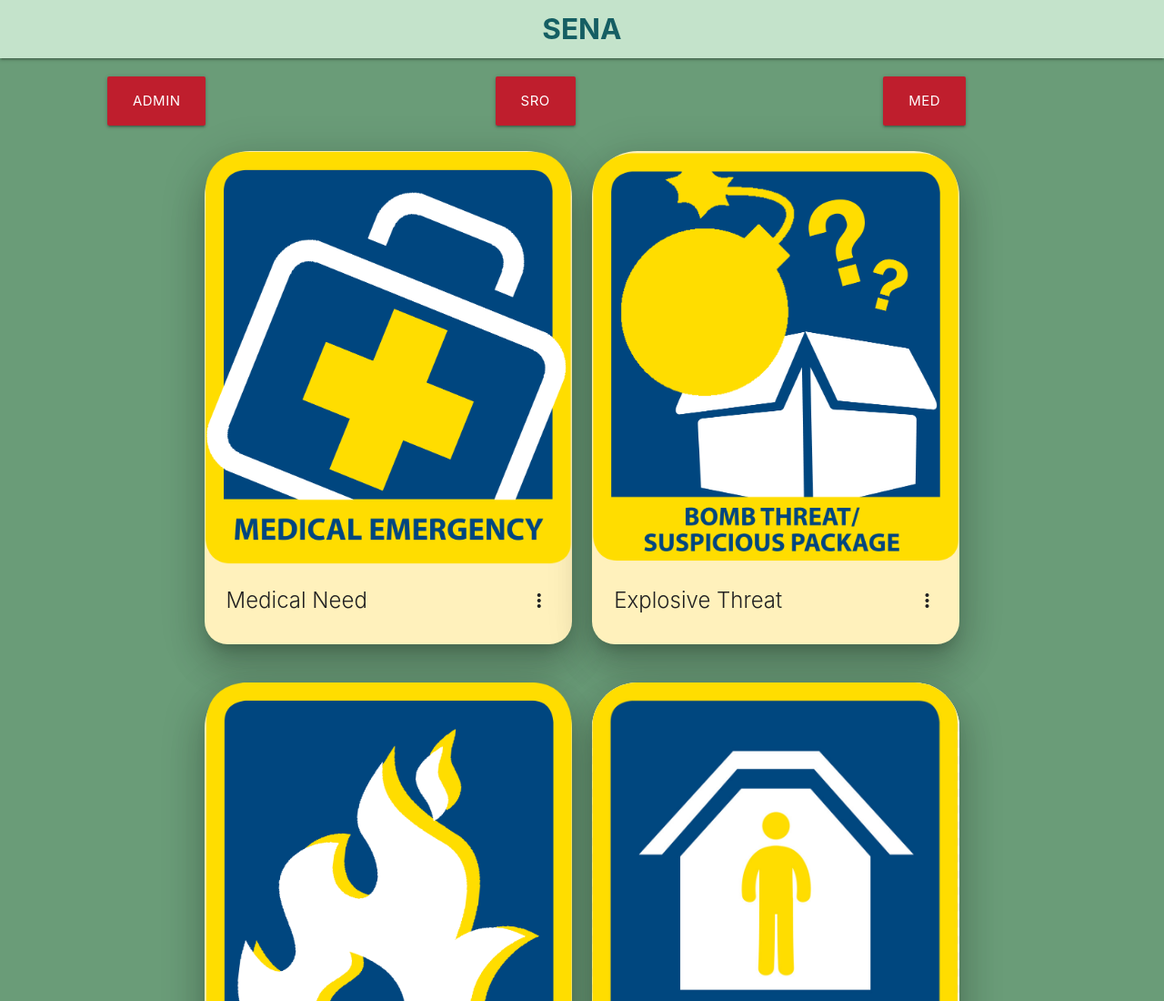
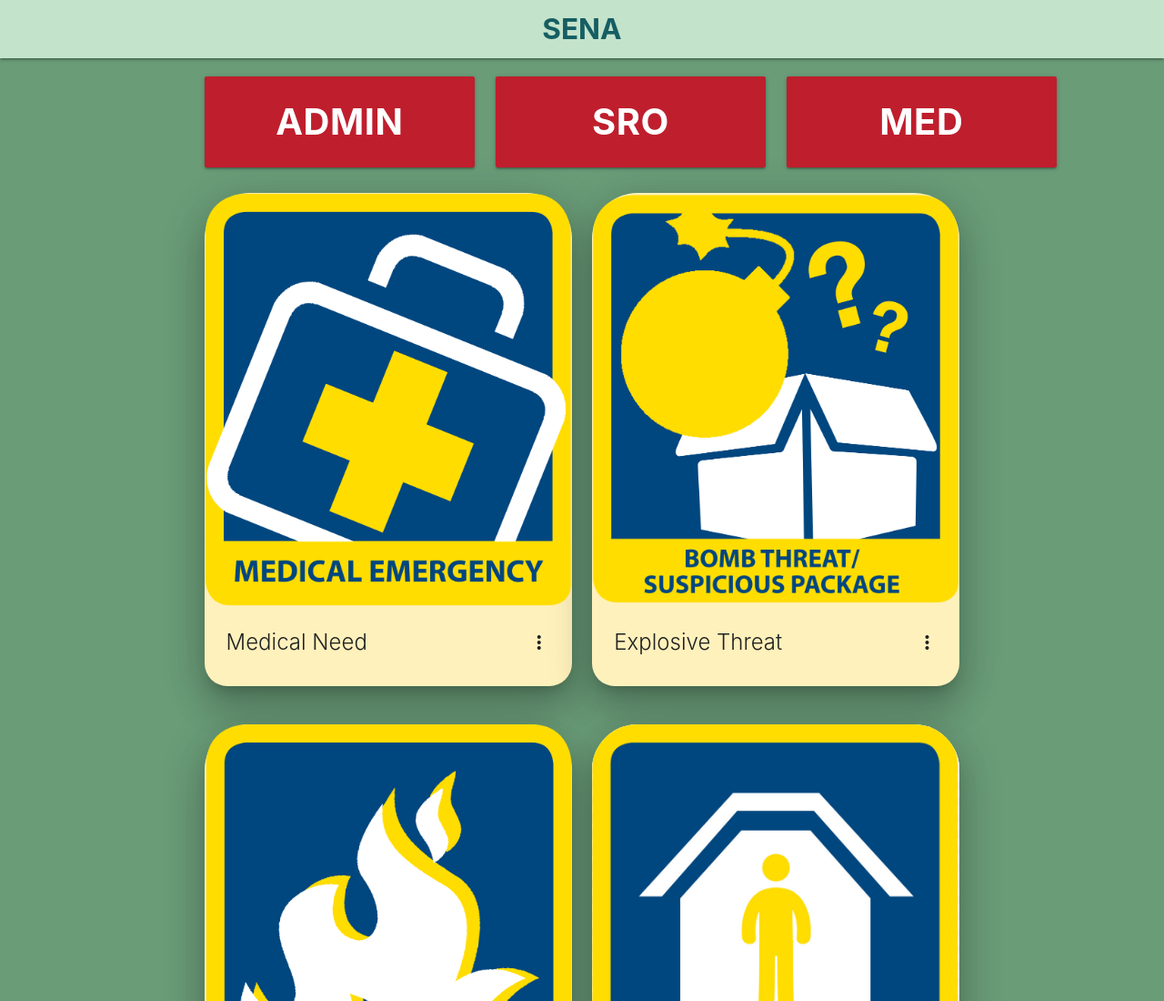
Before and after one commit to mainframe05/school-safety, a website: page app/public/home.html in a window 1280 px wide. Shown: the top 1100 px of the page at 91% size. Drawn offline with nearby package versions, Linux system fonts and the light colour scheme.

Commit message:
Em_button formatting

```diff
--- a/app/public/assets/css/style.css
+++ b/app/public/assets/css/style.css
@@ -2,36 +2,43 @@
     background-color: #c4e3cb;
     font-weight: bolder;
     margin-bottom: 20px;
-
 }
 
 #logo {
     color: #155e63;
 }
 
-body{
-    background-color:#6a9c78;
+body {
+    background-color: #6a9c78;
 }
 
-.em_button{
+.em_button {
     background-color: #bf1e2d;
-
+    width: 100%;
+    height: 100px;
+    font-weight: bolder;
+    font-size: 40px;
+    text-align: center;
+    vertical-align: middle;
+    line-height: 100px;
 }
 
-
-.card{
-    background-color:#fff1bc;
+.card {
+    background-color: #fff1bc;
     border-radius: 50px;
     border-bottom-left-radius: 25px;
     border-bottom-right-radius: 25px;
 }
-.card-reveal{
-    background-color:#fff1bc;
-}
-.card-reveal{
+
+.card-reveal {
     background-color: #fff1bc;
 }
-#lockdown{
-    background-color:#fff1bc;
+
+.card-reveal {
+    background-color: #fff1bc;
+}
+
+#lockdown {
+    background-color: #fff1bc;
     border-radius: 50px;
 }
--- a/app/public/home.html
+++ b/app/public/home.html
@@ -41,15 +41,15 @@
 
             <div class="row">
 
-                <div class="col s3 offset-s1">
+                <div class="col s3 offset-s2">
                     <a class="waves-effect waves-light btn-large modal-trigger em_button" href="#modal1" id="administrator">ADMIN</a>
                 </div>
 
-                <div class="col s3 offset-s1">
+                <div class="col s3 ">
                     <a class="waves-effect waves-light btn-large modal-trigger em_button" id="SRO">SRO</a>
                 </div>
 
-                <div class="col s3 offset-s1">
+                <div class="col s3 ">
                     <a class="waves-effect waves-light btn-large modal-trigger em_button" id="medical">MED</a>
                 </div>
 
```
